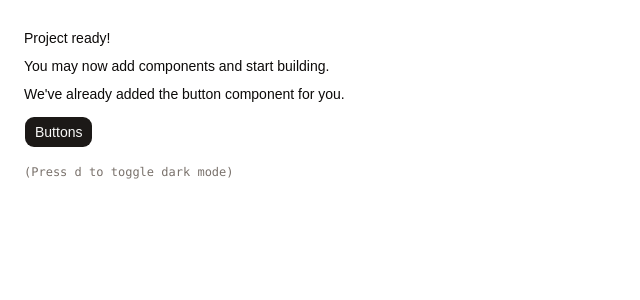
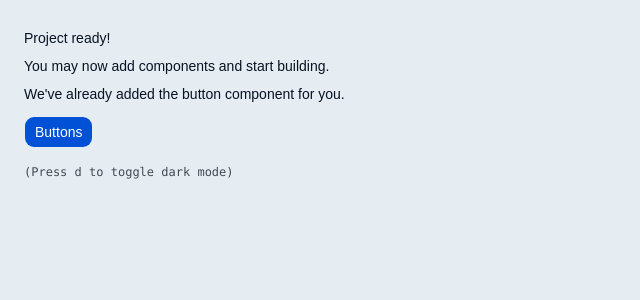
Before and after one commit to thebossbravo/Fiat_to_crypto_bridge_gateway, a React (Vite) app in the folder bridge-frontend/: page / in a window 1280 px wide. Shown: the top 300 px of the page, without its empty margins (0-640 px from the left). Built offline with nearby package versions, Linux system fonts and the light colour scheme.

Commit message:
stylings

```diff
--- a/bridge-frontend/src/index.css
+++ b/bridge-frontend/src/index.css
@@ -7,72 +7,92 @@
 @custom-variant dark (&:is(.dark *));
 
 :root {
-    --background: oklch(1 0 0);
-    --foreground: oklch(0.147 0.004 49.25);
-    --card: oklch(1 0 0);
-    --card-foreground: oklch(0.147 0.004 49.25);
-    --popover: oklch(1 0 0);
-    --popover-foreground: oklch(0.147 0.004 49.25);
-    --primary: oklch(0.216 0.006 56.043);
-    --primary-foreground: oklch(0.985 0.001 106.423);
-    --secondary: oklch(0.97 0.001 106.424);
-    --secondary-foreground: oklch(0.216 0.006 56.043);
-    --muted: oklch(0.97 0.001 106.424);
-    --muted-foreground: oklch(0.553 0.013 58.071);
-    --accent: oklch(0.97 0.001 106.424);
-    --accent-foreground: oklch(0.216 0.006 56.043);
+    /* Main Canvas */
+    --background: oklch(0.941 0.012 245.0);        /* Coconut White */
+    --foreground: oklch(0.180 0.035 258.0);        /* Deep Slate */
+
+    --card: oklch(1.000 0.000 0.00);               /* Pure White */
+    --card-foreground: oklch(0.180 0.035 258.0);
+    --popover: oklch(1.000 0.000 0.00);
+    --popover-foreground: oklch(0.180 0.035 258.0);
+
+    /* Actions & Brand */
+    --primary: oklch(0.485 0.215 261.0);           /* Amnesia Blue */
+    --primary-foreground: oklch(1.000 0.000 0.00);  /* White text on blue */
+
+    /* Secondary & Muted Items */
+    --secondary: oklch(0.840 0.010 250.0);         /* Naturally Calm */
+    --secondary-foreground: oklch(0.180 0.035 258.0);
+    --muted: oklch(0.900 0.008 245.0);             /* Softer tint for muted grids */
+    --muted-foreground: oklch(0.400 0.020 250.0);  /* For subtexts/labels */
+    --accent: oklch(0.900 0.008 245.0);
+    --accent-foreground: oklch(0.485 0.215 261.0);
+
+    /* Statuses & Borders */
     --destructive: oklch(0.577 0.245 27.325);
-    --border: oklch(0.923 0.003 48.717);
-    --input: oklch(0.923 0.003 48.717);
-    --ring: oklch(0.709 0.01 56.259);
-    --chart-1: oklch(0.869 0.005 56.366);
-    --chart-2: oklch(0.553 0.013 58.071);
-    --chart-3: oklch(0.444 0.011 73.639);
-    --chart-4: oklch(0.374 0.01 67.558);
-    --chart-5: oklch(0.268 0.007 34.298);
+    --border: oklch(0.840 0.010 250.0);            /* Naturally Calm */
+    --input: oklch(0.840 0.010 250.0);
+    --ring: oklch(0.485 0.215 261.0);              /* Focus ring uses Amnesia Blue */
+
+    /* Charts & Visuals */
+    --chart-1: oklch(0.485 0.215 261.0);
+    --chart-2: oklch(0.400 0.020 250.0);
+    --chart-3: oklch(0.900 0.008 245.0);
+    --chart-4: oklch(0.180 0.035 258.0);
+    --chart-5: oklch(0.840 0.010 250.0);
     --radius: 0.625rem;
-    --sidebar: oklch(0.985 0.001 106.423);
-    --sidebar-foreground: oklch(0.147 0.004 49.25);
-    --sidebar-primary: oklch(0.216 0.006 56.043);
-    --sidebar-primary-foreground: oklch(0.985 0.001 106.423);
-    --sidebar-accent: oklch(0.97 0.001 106.424);
-    --sidebar-accent-foreground: oklch(0.216 0.006 56.043);
-    --sidebar-border: oklch(0.923 0.003 48.717);
-    --sidebar-ring: oklch(0.709 0.01 56.259);
+
+    /* Sidebar Specifics */
+    --sidebar: oklch(1.000 0.000 0.00);
+    --sidebar-foreground: oklch(0.180 0.035 258.0);
+    --sidebar-primary: oklch(0.485 0.215 261.0);
+    --sidebar-primary-foreground: oklch(1.000 0.000 0.00);
+    --sidebar-accent: oklch(0.941 0.012 245.0);
+    --sidebar-accent-foreground: oklch(0.180 0.035 258.0);
+    --sidebar-border: oklch(0.840 0.010 250.0);
+    --sidebar-ring: oklch(0.485 0.215 261.0);
 }
 
 .dark {
-    --background: oklch(0.147 0.004 49.25);
-    --foreground: oklch(0.985 0.001 106.423);
-    --card: oklch(0.216 0.006 56.043);
-    --card-foreground: oklch(0.985 0.001 106.423);
-    --popover: oklch(0.216 0.006 56.043);
-    --popover-foreground: oklch(0.985 0.001 106.423);
-    --primary: oklch(0.923 0.003 48.717);
-    --primary-foreground: oklch(0.216 0.006 56.043);
-    --secondary: oklch(0.268 0.007 34.298);
-    --secondary-foreground: oklch(0.985 0.001 106.423);
-    --muted: oklch(0.268 0.007 34.298);
-    --muted-foreground: oklch(0.709 0.01 56.259);
-    --accent: oklch(0.268 0.007 34.298);
-    --accent-foreground: oklch(0.985 0.001 106.423);
+    /* For Dark Mode, we flip the script and use Deep Slate as the canvas */
+    --background: oklch(0.180 0.035 258.0);        /* Deep Slate */
+    --foreground: oklch(0.941 0.012 245.0);        /* Coconut White */
+
+    --card: oklch(0.220 0.030 258.0);              /* Slightly lighter slate for cards */
+    --card-foreground: oklch(0.941 0.012 245.0);
+    --popover: oklch(0.220 0.030 258.0);
+    --popover-foreground: oklch(0.941 0.012 245.0);
+
+    /* Primary remains sharp but a bit more luminous for contrast */
+    --primary: oklch(0.550 0.200 261.0);
+    --primary-foreground: oklch(1.000 0.000 0.00);
+
+    --secondary: oklch(0.280 0.020 258.0);
+    --secondary-foreground: oklch(0.941 0.012 245.0);
+    --muted: oklch(0.280 0.020 258.0);
+    --muted-foreground: oklch(0.700 0.015 250.0);
+    --accent: oklch(0.280 0.020 258.0);
+    --accent-foreground: oklch(0.941 0.012 245.0);
     --destructive: oklch(0.704 0.191 22.216);
-    --border: oklch(1 0 0 / 10%);
-    --input: oklch(1 0 0 / 15%);
-    --ring: oklch(0.553 0.013 58.071);
-    --chart-1: oklch(0.869 0.005 56.366);
-    --chart-2: oklch(0.553 0.013 58.071);
-    --chart-3: oklch(0.444 0.011 73.639);
-    --chart-4: oklch(0.374 0.01 67.558);
-    --chart-5: oklch(0.268 0.007 34.298);
-    --sidebar: oklch(0.216 0.006 56.043);
-    --sidebar-foreground: oklch(0.985 0.001 106.423);
-    --sidebar-primary: oklch(0.488 0.243 264.376);
-    --sidebar-primary-foreground: oklch(0.985 0.001 106.423);
-    --sidebar-accent: oklch(0.268 0.007 34.298);
-    --sidebar-accent-foreground: oklch(0.985 0.001 106.423);
-    --sidebar-border: oklch(1 0 0 / 10%);
-    --sidebar-ring: oklch(0.553 0.013 58.071);
+
+    --border: oklch(1.000 0.000 0.00 / 15%);
+    --input: oklch(1.000 0.000 0.00 / 20%);
+    --ring: oklch(0.550 0.200 261.0);
+
+    --chart-1: oklch(0.550 0.200 261.0);
+    --chart-2: oklch(0.700 0.015 250.0);
+    --chart-3: oklch(0.280 0.020 258.0);
+    --chart-4: oklch(0.941 0.012 245.0);
+    --chart-5: oklch(0.840 0.010 250.0);
+
+    --sidebar: oklch(0.220 0.030 258.0);
+    --sidebar-foreground: oklch(0.941 0.012 245.0);
+    --sidebar-primary: oklch(0.550 0.200 261.0);
+    --sidebar-primary-foreground: oklch(1.000 0.000 0.00);
+    --sidebar-accent: oklch(0.280 0.020 258.0);
+    --sidebar-accent-foreground: oklch(0.941 0.012 245.0);
+    --sidebar-border: oklch(1.000 0.000 0.00 / 15%);
+    --sidebar-ring: oklch(0.550 0.200 261.0);
 }
 
 @theme inline {
@@ -121,11 +141,61 @@
 @layer base {
   * {
     @apply border-border outline-ring/50;
-    }
+  }
+
   body {
     @apply bg-background text-foreground;
-    }
+    font-family: 'Space Grotesk', sans-serif;
+  }
+
   html {
     @apply font-sans;
+  }
+
+  /* Custom typography classes */
+  .font-heading {
+    font-family: 'Space Grotesk', sans-serif;
+    font-weight: 700;
+    letter-spacing: -0.06em;
+  }
+
+  .font-mono-custom {
+    font-family: 'JetBrains Mono', monospace;
+    text-transform: uppercase;
+    letter-spacing: 0.2em;
+  }
+
+  /* Glassmorphism base */
+  .glass {
+    background: rgba(255, 255, 255, 0.03);
+    backdrop-filter: blur(16px);
+    border: 1px solid rgba(255, 255, 255, 0.1);
+  }
+
+  /* Grid pattern background */
+  .grid-pattern {
+    background-image:
+      linear-gradient(rgba(255, 255, 255, 0.03) 1px, transparent 1px),
+      linear-gradient(90deg, rgba(255, 255, 255, 0.03) 1px, transparent 1px);
+    background-size: 60px 60px;
+  }
+
+  /* Neon lime glow */
+  .lime-glow {
+    box-shadow: 0 0 30px rgba(204, 255, 0, 0.3);
+  }
+
+  /* Pulse animation for status dots */
+  @keyframes pulse {
+    0%, 100% {
+      opacity: 1;
     }
+    50% {
+      opacity: 0.5;
+    }
+  }
+
+  .animate-pulse-slow {
+    animation: pulse 2s infinite;
+  }
 }
```
